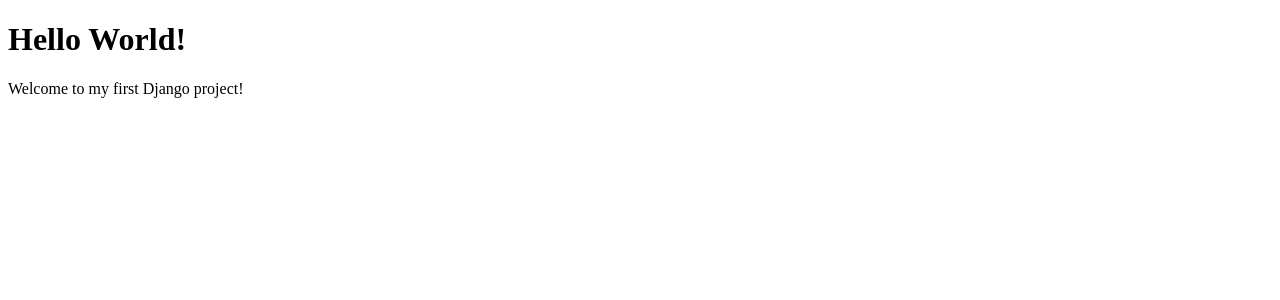
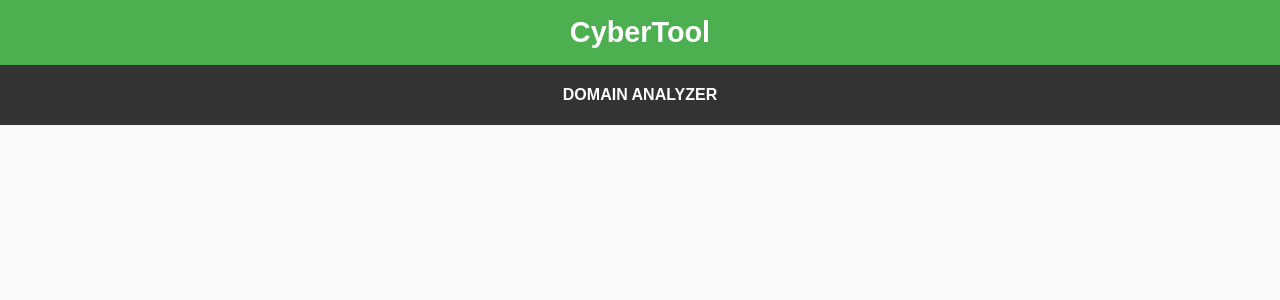
Before and after one commit to kelma01/domain_analyzer, a Django app: page /main/ in a window 1280 px wide. Shown: the top 300 px of the page. Run offline with Django 5.2, Linux system fonts and the light colour scheme.

Commit message:
style changes for main page

```diff
--- /dev/null
+++ b/domain_analyzer/main/forms.py
@@ -0,0 +1,4 @@
+from django import forms
+
+class TextInputForm(forms.Form):
+    user_input = forms.CharField(label='Enter Domain', max_length=100)
--- /dev/null
+++ b/domain_analyzer/main/static/css/styles.css
@@ -0,0 +1,76 @@
+/* Genel Stil */
+body {
+    font-family: Arial, sans-serif;
+    margin: 0;
+    padding: 0;
+    background-color: #f9f9f9;
+    color: #333;
+}
+
+/* Header */
+header {
+    background-color: #4CAF50;
+    color: white;
+    text-align: center;
+    padding: 1rem 0;
+}
+
+.brand-name {
+    font-size: 1.8rem;
+    font-weight: bold;
+}
+
+/* Menü Bar */
+.menu-bar {
+    background-color: #333;
+    display: flex;
+    justify-content: space-around; /* Menüleri eşit dağıt */
+    align-items: center;
+    padding: 0.5rem 0;
+}
+
+.menu-item {
+    position: relative;
+    color: white;
+    cursor: pointer;
+    text-transform: uppercase;
+    font-weight: bold;
+    padding: 0.8rem 1rem;
+    text-align: center;
+}
+
+.menu-item:hover {
+    background-color: #575757;
+}
+
+/* Dropdown Menü */
+.dropdown {
+    display: none;
+    position: absolute;
+    background-color: #444;
+    top: 100%;
+    left: 0;
+    min-width: 150px;
+    z-index: 1;
+    box-shadow: 0 4px 8px rgba(0, 0, 0, 0.1);
+}
+
+.dropdown-item {
+    color: white;
+    padding: 0.8rem;
+    border-bottom: 1px solid #575757;
+    text-align: left;
+    cursor: pointer;
+}
+
+.dropdown-item:last-child {
+    border-bottom: none;
+}
+
+.dropdown-item:hover {
+    background-color: #575757;
+}
+
+.menu-item:hover .dropdown {
+    display: block;
+}
--- a/domain_analyzer/main/templates/index.html
+++ b/domain_analyzer/main/templates/index.html
@@ -1,9 +1,49 @@
 <!DOCTYPE html>
-<html>
+<html lang="en">
+<head>
+    <meta charset="UTF-8">
+    <meta name="viewport" content="width=device-width, initial-scale=1.0">
+    <title>CyberTool</title>
+    <link rel="stylesheet" href="../static/css/styles.css">
+</head>
 <body>
+    <!-- Header -->
+    <header>
+        <div class="brand-name">CyberTool</div>
+    </header>
 
-<h1>Hello World!</h1>
-<p>Welcome to my first Django project!</p>
+    <!-- Menü Bar -->
+    <nav class="menu-bar">
+        <div class="menu-item">
+            Domain Analyzer
+            <div class="dropdown">
+                <!-- <a href="/ip-addresses" class="dropdown-item">IP Addresses</a> -->
+                <div class="dropdown-item">IP Addresses</div>
 
+            </div>
+        </div>
+        <!-- <div class="menu-item">
+            Menü 2
+            <div class="dropdown">
+                <div class="dropdown-item">Alt Menü 1</div>
+                <div class="dropdown-item">Alt Menü 2</div>
+            </div>
+        </div>
+        <div class="menu-item">
+            Menü 3
+            <div class="dropdown">
+                <div class="dropdown-item">Alt Menü 1</div>
+                <div class="dropdown-item">Alt Menü 2</div>
+                <div class="dropdown-item">Alt Menü 3</div>
+            </div>
+        </div>
+        <div class="menu-item">
+            Menü 4
+            <div class="dropdown">
+                <div class="dropdown-item">Alt Menü 1</div>
+                <div class="dropdown-item">Alt Menü 2</div>
+            </div>
+        </div> -->
+    </nav>
 </body>
 </html>
--- a/domain_analyzer/main/urls.py
+++ b/domain_analyzer/main/urls.py
@@ -2,5 +2,6 @@
 from . import views
 
 urlpatterns = [
-    path('main/', views.hello), #main app'indeki main fonksiyonunu main adı ile? dahil etmekte
+    path('main/', views.hello),
+    path('ip-addresses/', views.ip_addresses),
 ]
--- a/domain_analyzer/main/views.py
+++ b/domain_analyzer/main/views.py
@@ -1,7 +1,19 @@
 from django.shortcuts import render
 from django.http import *
 from django.template import loader
+from .forms import TextInputForm
 
 def hello(request):
-    template = loader.get_template('index.html')
-    return HttpResponse(template.render())
+    return render(request, 'index.html')
+
+def ip_addresses(request):
+    result = None
+    payload = None
+    if request.method == 'POST':
+        form = TextInputForm(request.POST)
+        if form.is_valid():
+            pass
+    else:
+        form = TextInputForm()
+
+    return render(request, 'ip-addresses.html')
```
Also changed, not shown: domain_analyzer/main/templates/ip-addresses.html (added, +15 -0 lines).
